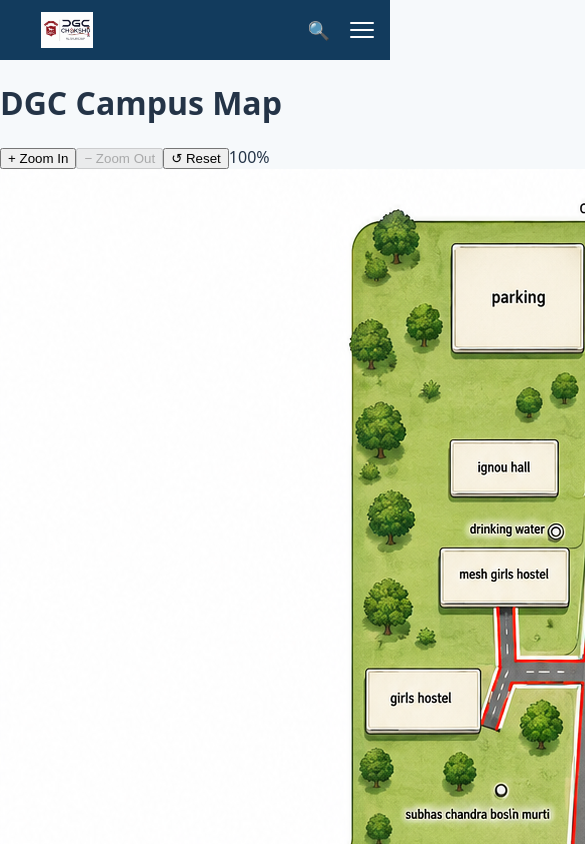
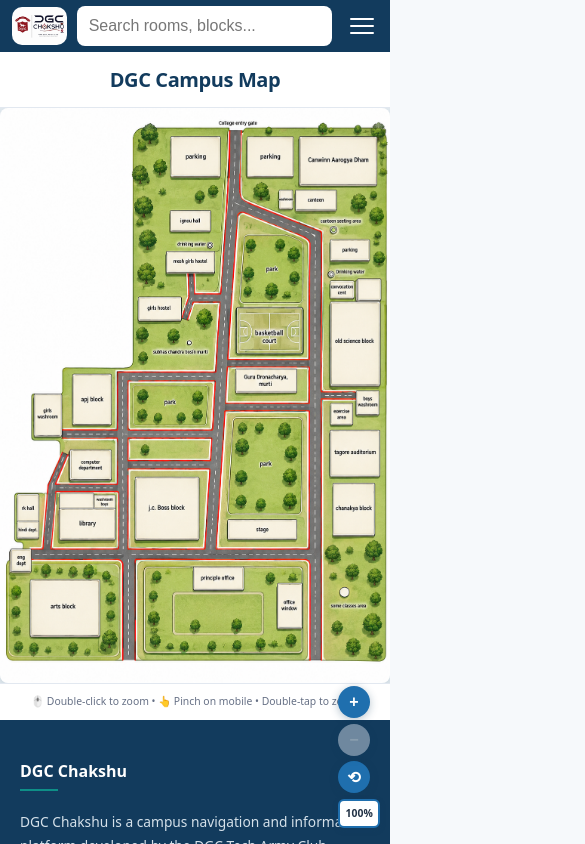
Before and after one commit to doracoderr/dgc-chakshu, a React (Vite) app in the folder client/: page /map in a window 390 px wide. Shown: the top 844 px of the page, 585 px wide, since content can reach past the window. Built offline with nearby package versions, Linux system fonts and the light colour scheme; no server answers; the HTML template or start-up script is replaced by a standard one.

Commit message:
feat: enhance Navbar with search functionality and improve Map styles

```diff
--- a/client/src/components/Navbar.jsx
+++ b/client/src/components/Navbar.jsx
@@ -1,11 +1,20 @@
 import { useState } from 'react';
-import { Link } from 'react-router-dom';
+import { useNavigate, Link } from 'react-router-dom';
 
 export default function Navbar() {
   const [menuOpen, setMenuOpen] = useState(false);
+  const [query, setQuery] = useState('');
+  const navigate = useNavigate();
 
   const closeMenu = () => {
     setMenuOpen(false);
+  };
+
+  const handleSearch = (e) => {
+    e.preventDefault();
+    if (query.trim()) {
+      navigate(`/search?q=${encodeURIComponent(query.trim())}`);
+    }
   };
 
   return (
@@ -15,27 +24,17 @@ export default function Navbar() {
         <img src="/navlogo.jpeg" alt="DGC Chakshu" />
       </Link>
 
-      {/* Desktop Search Bar */}
-      <div className="navbar-search">
-        <span className="search-icon" aria-hidden="true">
-          🔍
-        </span>
-
+      {/* Search Bar */}
+      <form className="navbar-search" onSubmit={handleSearch}>
         <input
           type="text"
           placeholder="Search rooms, blocks..."
           aria-label="Search rooms and blocks"
+          value={query}
+          onChange={(e) => setQuery(e.target.value)}
         />
-      </div>
-
-      {/* Mobile Search Icon */}
-      <Link
-        to="/search"
-        className="navbar-mobile-search"
-        aria-label="Search"
-      >
-        🔍
-      </Link>
+        <button type="submit" className="navbar-search-btn">Search</button>
+      </form>
 
       {/* Navigation Links */}
       <div className={`navbar-links ${menuOpen ? 'open' : ''}`}>
--- a/client/src/pages/Map.jsx
+++ b/client/src/pages/Map.jsx
@@ -1,4 +1,5 @@
-import { useState } from 'react';
+import { useState, useRef, useEffect } from 'react';
+import '../styles/map.css';
 
 function Map() {
   const [zoom, setZoom] = useState(1);
@@ -7,6 +8,35 @@ function Map() {
   const [panY, setPanY] = useState(0);
   const [startX, setStartX] = useState(0);
   const [startY, setStartY] = useState(0);
+  const [lastTouchDistance, setLastTouchDistance] = useState(0);
+  const [lastTap, setLastTap] = useState(0);
+  const [controlsBottom, setControlsBottom] = useState('1rem');
+  const mapContainerRef = useRef(null);
+  const controlsRef = useRef(null);
+
+  // Handle scroll to adjust controls position
+  useEffect(() => {
+    const handleScroll = () => {
+      if (controlsRef.current) {
+        const footer = document.querySelector('.footer');
+        if (footer) {
+          const footerRect = footer.getBoundingClientRect();
+          const controlsRect = controlsRef.current.getBoundingClientRect();
+
+          // If controls are above footer, adjust position
+          if (footerRect.top < controlsRect.bottom + 20) {
+            const newBottom = window.innerHeight - footerRect.top + 10;
+            setControlsBottom(`${newBottom}px`);
+          } else {
+            setControlsBottom('1rem');
+          }
+        }
+      }
+    };
+
+    window.addEventListener('scroll', handleScroll);
+    return () => window.removeEventListener('scroll', handleScroll);
+  }, []);
 
   const handleZoomIn = () => {
     setZoom(prev => Math.min(prev + 0.25, 3));
@@ -20,6 +50,23 @@ function Map() {
     setZoom(1);
     setPanX(0);
     setPanY(0);
+  };
+
+  // Double click zoom
+  const handleDoubleClick = () => {
+    if (zoom < 2) {
+      setZoom(2);
+    } else {
+      handleReset();
+    }
+  };
+
+  // Get touch distance for pinch
+  const getTouchDistance = (touches) => {
+    if (touches.length !== 2) return 0;
+    const dx = touches[0].clientX - touches[1].clientX;
+    const dy = touches[0].clientY - touches[1].clientY;
+    return Math.sqrt(dx * dx + dy * dy);
   };
 
   const handleMouseDown = (e) => {
@@ -42,7 +89,11 @@ function Map() {
   };
 
   const handleTouchStart = (e) => {
-    if (zoom > 1) {
+    if (e.touches.length === 2) {
+      // Pinch gesture
+      setLastTouchDistance(getTouchDistance(e.touches));
+    } else if (e.touches.length === 1 && zoom > 1) {
+      // Single finger pan
       setIsPanning(true);
       setStartX(e.touches[0].clientX - panX);
       setStartY(e.touches[0].clientY - panY);
@@ -50,78 +101,116 @@ function Map() {
   };
 
   const handleTouchMove = (e) => {
-    if (isPanning && zoom > 1) {
+    if (e.touches.length === 2) {
+      // Pinch zoom
+      const currentDistance = getTouchDistance(e.touches);
+      if (lastTouchDistance > 0) {
+        const scale = currentDistance / lastTouchDistance;
+        setZoom(prev => Math.max(1, Math.min(prev * scale, 3)));
+      }
+      setLastTouchDistance(currentDistance);
+    } else if (e.touches.length === 1 && isPanning && zoom > 1) {
+      // Pan
       setPanX(e.touches[0].clientX - startX);
       setPanY(e.touches[0].clientY - startY);
     }
   };
 
+  const handleTouchEnd = (e) => {
+    setIsPanning(false);
+    setLastTouchDistance(0);
+
+    // Double tap zoom
+    const now = Date.now();
+    if (now - lastTap < 300) {
+      if (zoom >= 2) {
+        handleReset();
+      } else {
+        setZoom(prev => Math.min(prev + 0.5, 3));
+      }
+    }
+    setLastTap(now);
+  };
+
   return (
-    <div className="flex flex-col h-screen bg-gray-50">
+    <div className="map-wrapper">
       {/* Header */}
-      <div className="bg-white shadow-md p-4 md:p-6">
-        <h1 className="text-2xl md:text-3xl font-bold text-gray-900 text-center">DGC Campus Map</h1>
+      <div className="map-header">
+        <h1>DGC Campus Map</h1>
       </div>
 
       {/* Map Container */}
-      <div className="flex-1 flex flex-col overflow-hidden">
-        {/* Controls */}
-        <div className="bg-white border-b border-gray-200 p-3 md:p-4 flex justify-center gap-2 md:gap-3 flex-wrap">
+      <div style={{ flex: 1, display: 'flex', flexDirection: 'column', overflow: 'hidden' }}>
+        {/* Map Viewer */}
+        <div
+          ref={mapContainerRef}
+          className="map-viewer"
+          onMouseDown={handleMouseDown}
+          onMouseMove={handleMouseMove}
+          onMouseUp={handleMouseUp}
+          onMouseLeave={handleMouseUp}
+          onDoubleClick={handleDoubleClick}
+          onTouchStart={handleTouchStart}
+          onTouchMove={handleTouchMove}
+          onTouchEnd={handleTouchEnd}
+        >
+          {/* Floating Controls */}
+          <div
+            ref={controlsRef}
+            className="map-floating-controls"
+            style={{ bottom: controlsBottom }}
+          >
             <button
               onClick={handleZoomIn}
-            className="px-3 md:px-4 py-2 bg-blue-600 hover:bg-blue-700 text-white rounded-lg font-medium transition text-sm md:text-base"
+              className="map-float-btn zoom-in-btn"
+              title="Zoom In"
             >
-            + Zoom In
+              +
             </button>
             <button
               onClick={handleZoomOut}
               disabled={zoom <= 1}
-            className="px-3 md:px-4 py-2 bg-blue-600 hover:bg-blue-700 disabled:bg-gray-400 text-white rounded-lg font-medium transition text-sm md:text-base"
+              className="map-float-btn zoom-out-btn"
+              title="Zoom Out"
             >
-            − Zoom Out
+              −
             </button>
             <button
               onClick={handleReset}
-            className="px-3 md:px-4 py-2 bg-gray-600 hover:bg-gray-700 text-white rounded-lg font-medium transition text-sm md:text-base"
+              className="map-float-btn reset-btn"
+              title="Reset View"
             >
-            ↺ Reset
+              ⟲
             </button>
-          <span className="px-3 md:px-4 py-2 bg-gray-100 text-gray-800 rounded-lg text-sm md:text-base font-medium">
+            <div className="map-zoom-indicator">
               {Math.round(zoom * 100)}%
-          </span>
+            </div>
           </div>
 
-        {/* Map Viewer */}
           <div
-          className="flex-1 overflow-hidden bg-gray-100 cursor-move"
-          onMouseDown={handleMouseDown}
-          onMouseMove={handleMouseMove}
-          onMouseUp={handleMouseUp}
-          onMouseLeave={handleMouseUp}
-          onTouchStart={handleTouchStart}
-          onTouchMove={handleTouchMove}
-          onTouchEnd={handleMouseUp}
-        >
-          <div
-            className="w-full h-full flex items-center justify-center transition-transform"
+            className="map-image-container"
             style={{
               transform: `translate(${panX}px, ${panY}px) scale(${zoom})`,
               transformOrigin: 'center center',
+              transition: zoom === 1 && panX === 0 && panY === 0 ? 'transform 0.3s ease-out' : 'none',
             }}
           >
             <img
               src="/map.png"
               alt="DGC Campus Layout"
-              className="max-w-none h-auto select-none pointer-events-none rounded-lg shadow-lg"
               draggable={false}
             />
           </div>
         </div>
 
         {/* Info Text */}
-        <div className="bg-white border-t border-gray-200 p-3 md:p-4">
-          <p className="text-xs md:text-sm text-gray-600 text-center">
-            {zoom > 1 ? 'Drag to pan • Use buttons to zoom' : 'Click Zoom In to explore • Works on all devices'}
+        <div className="map-info">
+          <p>
+            {zoom > 1 ? (
+              <>🖱️ Drag to pan • 🔄 Double-click to reset • Mobile: Pinch/Swipe • Double-tap to reset</>
+            ) : (
+              <>🖱️ Double-click to zoom • 👆 Pinch on mobile • Double-tap to zoom</>
+            )}
           </p>
         </div>
       </div>
--- a/client/src/styles/index.css
+++ b/client/src/styles/index.css
@@ -40,17 +40,22 @@ main {
 }
 
 
+/* =========================
+   NAVBAR
+   ========================= */
+
 .navbar {
   display: flex;
   align-items: center;
-  gap: 24px;
-  min-height: 64px;
-  padding: 10px 24px;
+  gap: 20px;
+  min-height: 68px;
+  padding: 6px 24px;
   background: var(--primary);
   color: #FFFFFF;
   position: relative;
   z-index: 1000;
 }
+
 
 /* Logo */
 .navbar-logo {
@@ -58,46 +63,67 @@ main {
   align-items: center;
   flex-shrink: 0;
   text-decoration: none;
+  height: 60px;
 }
 
 .navbar-logo img {
   display: block;
-  width: 165px;
-  height: 44px;
+  height: 60px;
+  width: auto;
+  max-width: 230px;
   object-fit: contain;
+  border-radius: 14px;
 }
 
-/* Desktop Search */
+
+/* Search */
 .navbar-search {
   display: flex;
   align-items: center;
-  width: 260px;
-  height: 38px;
-  background: #FFFFFF;
-  border-radius: 6px;
-  overflow: hidden;
+  gap: 8px;
+  width: 325px;
+  height: 40px;
+  background: transparent;
+  border-radius: 8px;
+  overflow: visible;
   flex-shrink: 0;
-}
-
-.navbar-search .search-icon {
-  padding-left: 12px;
-  font-size: 15px;
+  position: absolute;
+  left: 50%;
+  transform: translateX(-50%);
 }
 
 .navbar-search input {
-  width: 100%;
+  flex: 1;
   height: 100%;
   border: none;
   outline: none;
-  padding: 0 10px;
-  font-size: 14px;
+  padding: 0 12px;
+  font-size: 16px;
   color: #333333;
   background: #FFFFFF;
+  border-radius: 8px;
 }
 
 .navbar-search input::placeholder {
   color: #777777;
 }
+
+.navbar-search-btn {
+  height: 100%;
+  padding: 0 16px;
+  border: none;
+  border-radius: 8px;
+  background: var(--secondary);
+  color: #FFFFFF;
+  cursor: pointer;
+  flex-shrink: 0;
+  transition: filter 0.2s ease;
+}
+
+.navbar-search-btn:hover {
+  filter: brightness(1.15);
+}
+
 
 /* Navigation Links */
 .navbar-links {
@@ -121,13 +147,6 @@ main {
   color: var(--accent);
 }
 
-/* Mobile Search Icon */
-.navbar-mobile-search {
-  display: none;
-  color: #FFFFFF;
-  text-decoration: none;
-  font-size: 20px;
-}
 
 /* Hamburger Button */
 .navbar-menu-button {
@@ -151,45 +170,66 @@ main {
   border-radius: 2px;
 }
 
-/* Mobile */
+
+/* =========================
+   MOBILE NAVBAR
+   ========================= */
+
 @media (max-width: 768px) {
   .navbar {
-    min-height: 60px;
-    padding: 8px 16px;
-    gap: 12px;
+    flex-wrap: nowrap;
+    min-height: 52px;
+    padding: 6px 16px;
+    gap: 10px;
+  }
+
+  .navbar-logo {
+    height: 42px;
+    order: 1;
   }
 
   .navbar-logo img {
-    width: 125px;
-    height: 40px;
-  }
-
-  .navbar-search {
-    display: none;
-  }
-
-  .navbar-mobile-search {
-    display: flex;
-    align-items: center;
-    margin-left: auto;
+    height: 42px;
+    width: auto;
+    max-width: 120px;
+    border-radius: 11px;
   }
 
   .navbar-menu-button {
     display: flex;
+    order: 3;
+    margin-left: 0;
+  }
+
+  .navbar-search {
+    position: static;
+    transform: none;
+    order: 2;
+    width: auto;
+    flex: 1;
+    min-width: 0;
+    margin-left: auto;
+  }
+
+  .navbar-search-btn {
+    display: none;
   }
 
   .navbar-links {
     display: none;
     position: absolute;
     top: 100%;
-    left: 0;
+    left: auto;
     right: 0;
+    width: 70%;
+    max-width: 260px;
     flex-direction: column;
     align-items: stretch;
     gap: 0;
     margin: 0;
     padding: 8px 16px 12px;
     background: var(--primary);
+    border-radius: 0 0 0 8px;
   }
 
   .navbar-links.open {
@@ -202,19 +242,25 @@ main {
   }
 }
 
-/* Small phones */
+
+/* =========================
+   SMALL PHONES
+   ========================= */
+
 @media (max-width: 480px) {
   .navbar {
-    padding: 7px 12px;
+    padding: 5px 12px;
+  }
+
+  .navbar-logo {
+    height: 38px;
   }
 
   .navbar-logo img {
-    width: 110px;
-    height: 36px;
-  }
-
-  .navbar-mobile-search {
-    font-size: 18px;
+    height: 38px;
+    width: auto;
+    max-width: 100px;
+    border-radius: 10px;
   }
 
   .navbar-menu-button {
@@ -222,6 +268,11 @@ main {
     height: 36px;
   }
 }
+
+
+/* =========================
+   PAGE
+   ========================= */
 
 .page {
   max-width: 1000px;
@@ -271,7 +322,7 @@ main {
 }
 
 .search-bar button:hover {
-  background: var(--primary);
+  background: var(--accent);
 }
 
 .card-grid {
@@ -313,7 +364,10 @@ main {
   color: #EF4444;
 }
 
-/* footer section */
+
+/* =========================
+   FOOTER
+   ========================= */
 
 .footer {
   margin-top: 0;
@@ -353,6 +407,7 @@ main {
   line-height: 1.7;
 }
 
+
 /* Social icons */
 
 .footer-socials {
@@ -376,9 +431,10 @@ main {
 }
 
 .footer-socials a:hover {
-   background: var(--primary);
+  background: var(--accent);
   transform: translateY(-2px);
 }
+
 
 /* Latest news */
 
@@ -420,6 +476,7 @@ main {
   font-size: 0.7rem;
 }
 
+
 /* Quick links */
 
 .footer-links {
@@ -437,9 +494,10 @@ main {
 }
 
 .footer-links a:hover {
-  color: white;
+  color: var(--accent);
   transform: translateX(3px);
 }
+
 
 /* Contact */
 
@@ -464,7 +522,6 @@ main {
   align-items: flex-start;
   gap: 0.8rem;
   transition: transform 0.2s ease;
-
 }
 
 .contact-item:hover .contact-icon {
@@ -478,6 +535,7 @@ main {
   font-size: 0.82rem;
   line-height: 1.5;
 }
+
 
 /* Bottom */
 
@@ -493,7 +551,10 @@ main {
   font-size: 0.78rem;
 }
 
-/* Responsive */
+
+/* =========================
+   RESPONSIVE FOOTER
+   ========================= */
 
 @media (max-width: 850px) {
   .footer-content {
--- a/client/src/styles/map.css
+++ b/client/src/styles/map.css
@@ -1,164 +1,267 @@
-/* Map & Geolocation Tracking Styles */
+/* =========================
+   CAMPUS MAP STYLES
+   ========================= */
 
+:root {
+  --primary: #123B5D;
+  --secondary: #1F6FAE;
+  --accent: #0E8F87;
+  --bg: #F6F9FB;
+  --surface: #FFFFFF;
+  --text: #243447;
+  --muted: #667085;
+}
+
+/* Map Container */
 .map-wrapper {
   position: relative;
-  max-width: 100%;
-  margin-top: 1.5rem;
+  width: 100%;
+  height: 100%;
+  display: flex;
+  flex-direction: column;
+  background: var(--bg);
 }
 
-.map-container {
-  width: 100%;
-  height: 450px;
-  border-radius: 8px;
-  border: 1px solid #E2E8F0;
-  z-index: 0;
+/* Header Section */
+.map-header {
+  background: var(--surface);
+  border-bottom: 1px solid #E2E8F0;
+  padding: 1.5rem;
+  text-align: center;
 }
 
-@media (min-width: 768px) {
-  .map-container {
-    height: 560px;
+.map-header h1 {
+  margin: 0;
+  font-size: 1.875rem;
+  font-weight: 700;
+  color: var(--primary);
+  letter-spacing: -0.02em;
+}
+
+/* Map Viewer */
+.map-viewer {
+  flex: 1;
+  overflow: hidden;
+  background: #E5ECF1;
+  cursor: grab;
+  position: relative;
+  display: flex;
+  align-items: center;
+  justify-content: center;
+}
+
+.map-viewer:active {
+  cursor: grabbing;
+}
+
+/* Floating Controls */
+.map-floating-controls {
+  position: fixed;
+  bottom: 1rem;
+  right: 1rem;
+  display: flex;
+  flex-direction: column;
+  gap: 0.5rem;
+  z-index: 1000;
+  /* Sticky - stops above footer */
+  max-height: calc(100vh - 200px);
+  user-select: none;
+  -webkit-user-select: none;
+  -moz-user-select: none;
+  -ms-user-select: none;
+}
+
+.map-float-btn {
+  width: 2.5rem;
+  height: 2.5rem;
+  border: none;
+  border-radius: 50%;
+  background: var(--secondary);
+  color: #FFFFFF;
+  font-size: 1.25rem;
+  font-weight: 700;
+  cursor: pointer;
+  box-shadow: 0 2px 8px rgba(18, 59, 93, 0.3);
+  transition: all 0.2s ease;
+  display: flex;
+  align-items: center;
+  justify-content: center;
+  user-select: none;
+  -webkit-user-select: none;
+  -moz-user-select: none;
+  -ms-user-select: none;
+}
+
+.map-float-btn:hover:not(:disabled) {
+  background: var(--primary);
+  transform: scale(1.1);
+  box-shadow: 0 4px 12px rgba(18, 59, 93, 0.4);
+}
+
+.map-float-btn:active:not(:disabled) {
+  transform: scale(0.95);
+}
+
+.map-float-btn.reset-btn:hover {
+  background: var(--accent);
+  box-shadow: 0 4px 12px rgba(14, 143, 135, 0.4);
+}
+
+.map-float-btn:disabled {
+  background: #CBD5E1;
+  cursor: not-allowed;
+  opacity: 0.5;
+}
+
+.map-zoom-indicator {
+  background: var(--surface);
+  color: var(--text);
+  padding: 0.5rem;
+  border-radius: 0.375rem;
+  font-size: 0.75rem;
+  font-weight: 700;
+  text-align: center;
+  border: 2px solid var(--secondary);
+  min-width: 2.5rem;
+  box-shadow: 0 2px 6px rgba(18, 59, 93, 0.2);
+  user-select: none;
+  -webkit-user-select: none;
+  -moz-user-select: none;
+  -ms-user-select: none;
+}
+
+.map-image-container {
+  width: 100%;
+  height: 100%;
+  display: flex;
+  align-items: center;
+  justify-content: center;
+}
+
+.map-image-container img {
+  max-width: 100%;
+  max-height: 100%;
+  user-select: none;
+  pointer-events: none;
+  border-radius: 0.5rem;
+  box-shadow: 0 4px 12px rgba(18, 59, 93, 0.15);
+}
+
+/* Info Text Section */
+.map-info {
+  background: var(--surface);
+  border-top: 1px solid #E2E8F0;
+  padding: 0.875rem 1rem;
+  text-align: center;
+  font-size: 0.75rem;
+  color: var(--muted);
+  line-height: 1.5;
+}
+
+.map-info p {
+  margin: 0;
+}
+
+/* =========================
+   RESPONSIVE MAP
+   ========================= */
+
+@media (max-width: 768px) {
+  .map-header {
+    padding: 1rem;
+  }
+
+  .map-header h1 {
+    font-size: 1.5rem;
+  }
+
+  .map-floating-controls {
+    bottom: 0.75rem;
+    right: 0.75rem;
+    gap: 0.4rem;
+  }
+
+  .map-float-btn {
+    width: 2.2rem;
+    height: 2.2rem;
+    font-size: 1.1rem;
+  }
+
+  .map-zoom-indicator {
+    font-size: 0.7rem;
+    padding: 0.4rem;
+    min-width: 2.2rem;
+  }
+
+  .map-info {
+    padding: 0.75rem;
+    font-size: 0.7rem;
   }
 }
 
-@media (min-width: 1025px) {
-  .map-container {
-    height: 650px;
+@media (max-width: 480px) {
+  .map-header {
+    padding: 0.875rem;
+  }
+
+  .map-header h1 {
+    font-size: 1.25rem;
+  }
+
+  .map-floating-controls {
+    bottom: 0.6rem;
+    right: 0.6rem;
+    gap: 0.35rem;
+  }
+
+  .map-float-btn {
+    width: 2rem;
+    height: 2rem;
+    font-size: 1rem;
+  }
+
+  .map-zoom-indicator {
+    font-size: 0.65rem;
+    padding: 0.35rem;
+    min-width: 2rem;
+  }
+
+  .map-info {
+    padding: 0.65rem;
+    font-size: 0.65rem;
   }
 }
 
-/* User Location Marker */
-.user-location-marker {
-  background: transparent;
-  border: none;
+/* User Location & Building Markers */
+.marker-badge {
+  background: var(--secondary);
+  color: #FFFFFF;
+  font-size: 0.75rem;
+  font-weight: 600;
+  padding: 0.25rem 0.5rem;
+  border-radius: 0.75rem;
+  white-space: nowrap;
+  box-shadow: 0 2px 6px rgba(18, 59, 93, 0.25);
+  margin-bottom: 0.25rem;
 }
 
-.user-marker-container {
-  display: flex;
-  flex-direction: column;
-  align-items: center;
-  transform: translate(-50%, -100%);
-  cursor: pointer;
+.marker-dot {
+  width: 0.875rem;
+  height: 0.875rem;
+  background: var(--secondary);
+  border: 2px solid #FFFFFF;
+  border-radius: 50%;
+  box-shadow: 0 0 0 1.5px var(--secondary);
 }
 
-.user-marker-badge {
-  background: #123B5D;
-  color: #ffffff;
-  font-size: 11px;
-  font-weight: 600;
-  padding: 3px 8px;
-  border-radius: 12px;
-  white-space: nowrap;
-  box-shadow: 0 2px 6px rgba(0, 0, 0, 0.3);
-  margin-bottom: 3px;
-}
-
-.user-marker-dot {
-  width: 14px;
-  height: 14px;
-  background: #1F6FAE;
-  border: 3px solid #ffffff;
-  border-radius: 50%;
-  box-shadow: 0 0 0 2px #1F6FAE;
-}
-
-/* College Entry Marker */
-.college-entry-marker {
-  background: transparent;
-  border: none;
-}
-
-.entry-marker-container {
-  display: flex;
-  flex-direction: column;
-  align-items: center;
-  transform: translate(-50%, -100%);
-  cursor: pointer;
-}
-
-.entry-marker-badge {
-  background: #0E8F87;
-  color: #ffffff;
-  font-size: 11px;
-  font-weight: 600;
-  padding: 3px 8px;
-  border-radius: 12px;
-  white-space: nowrap;
-  box-shadow: 0 1px 4px rgba(0, 0, 0, 0.25);
-  margin-bottom: 3px;
-}
-
-.entry-marker-dot {
-  width: 14px;
-  height: 14px;
-  background: #0E8F87;
-  border: 3px solid #ffffff;
-  border-radius: 50%;
-  box-shadow: 0 0 0 2px #0E8F87;
-}
-
-/* Campus Building Markers */
-.building-marker {
-  background: transparent;
-  border: none;
-}
-
-.building-marker-container {
-  display: flex;
-  flex-direction: column;
-  align-items: center;
-  transform: translate(-50%, -100%);
-  cursor: pointer;
-}
-
-.building-marker-badge {
-  background: #1F6FAE;
-  color: #ffffff;
-  font-size: 11px;
-  font-weight: 600;
-  padding: 3px 8px;
-  border-radius: 12px;
-  white-space: nowrap;
-  box-shadow: 0 1px 4px rgba(0, 0, 0, 0.25);
-  margin-bottom: 3px;
-}
-
-.building-marker-dot {
-  width: 14px;
-  height: 14px;
-  background: #123B5D;
-  border: 3px solid #ffffff;
-  border-radius: 50%;
-  box-shadow: 0 0 0 2px #123B5D;
-}
-
-/* Center on User Location Button */
-.map-locate-btn {
-  position: absolute;
-  top: 12px;
-  right: 12px;
-  z-index: 400;
-  background: #ffffff;
-  color: #123B5D;
-  border: 1px solid #CBD5E1;
-  border-radius: 6px;
-  padding: 8px 12px;
-  font-size: 13px;
-  font-weight: 600;
-  cursor: pointer;
-  box-shadow: 0 1px 3px rgba(0, 0, 0, 0.1);
-  display: flex;
-  align-items: center;
-  gap: 6px;
-}
-
-.map-locate-btn:hover {
-  background: #f1f5f9;
-}
-
-/* Map Status & Error Message */
+/* Map Error Message */
 .map-error-msg {
   color: #EF4444;
   font-size: 0.85rem;
-  margin-top: 0.75rem;
+  padding: 1rem;
+  background: #FEE2E2;
+  border-left: 4px solid #EF4444;
+  border-radius: 0.375rem;
+  margin-top: 1rem;
   text-align: center;
 }
```
Lines whose indentation alone changed are shown as unchanged.
